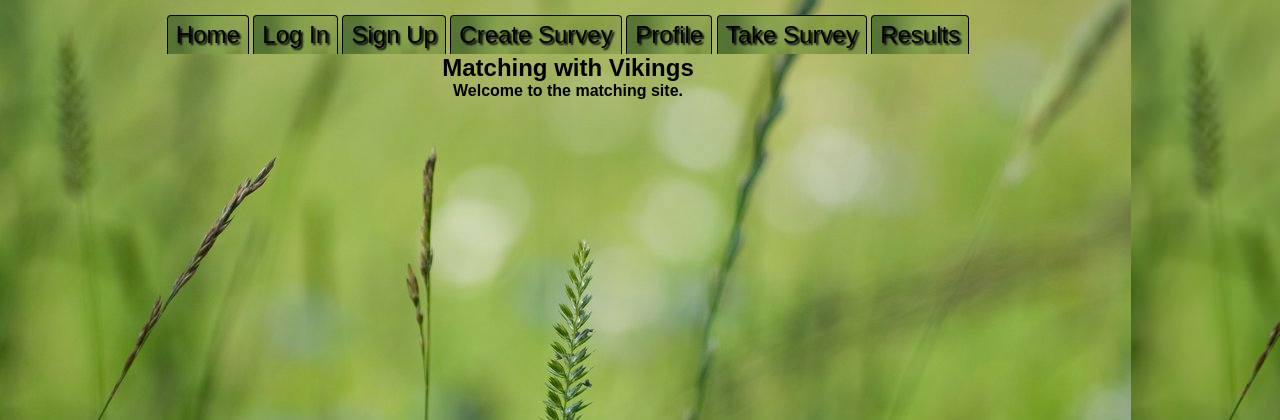
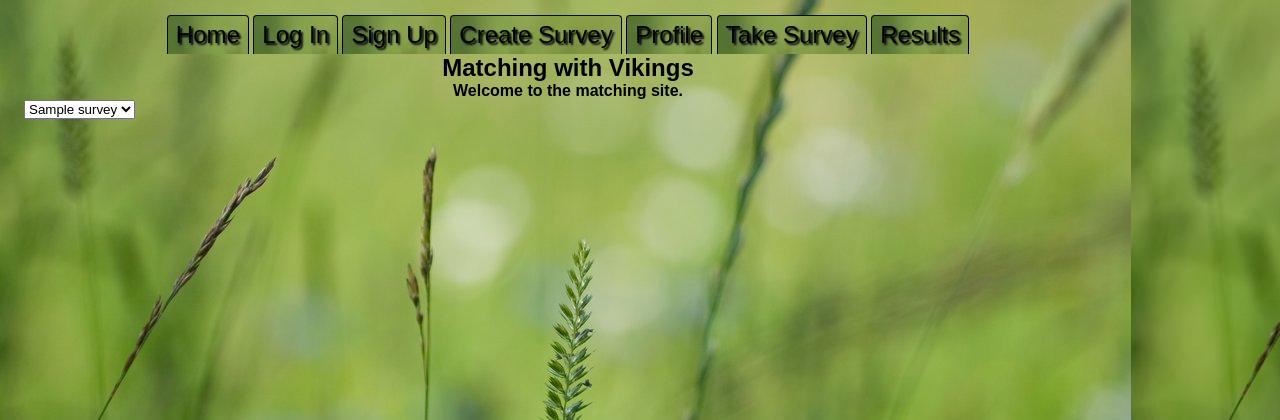
Before and after one commit to dlevylambert/Vikings, a Flask app: template templates/results.html in a window 1280 px wide. Shown: the top 420 px of the page. Run offline with Flask 2, Linux system fonts and the light colour scheme; the template is opened without the code that fills it: most values are stand-ins (such as "Sample title", 1, 10 or a date in 2020); parts of the project's set-up code (start-up, migrations or seed data) failed here and were passed over; some libraries are stand-ins or nearby versions.

Commit message:
results.html divs

```diff
--- a/templates/results.html
+++ b/templates/results.html
@@ -12,5 +12,16 @@
       <strong><p>Welcome to the matching site.</p></strong>
     </div>
   </center>
+
+<form action="" method="POST">
+<select name ="survey_selection" id = "names">
+{% for survey in surveynames%}
+<option> {{survey}} </option>
+{% endfor %}
+</select>
+</form>
+
+<div id="matches"></div>
+
 </div>
 {% endblock %}
```
